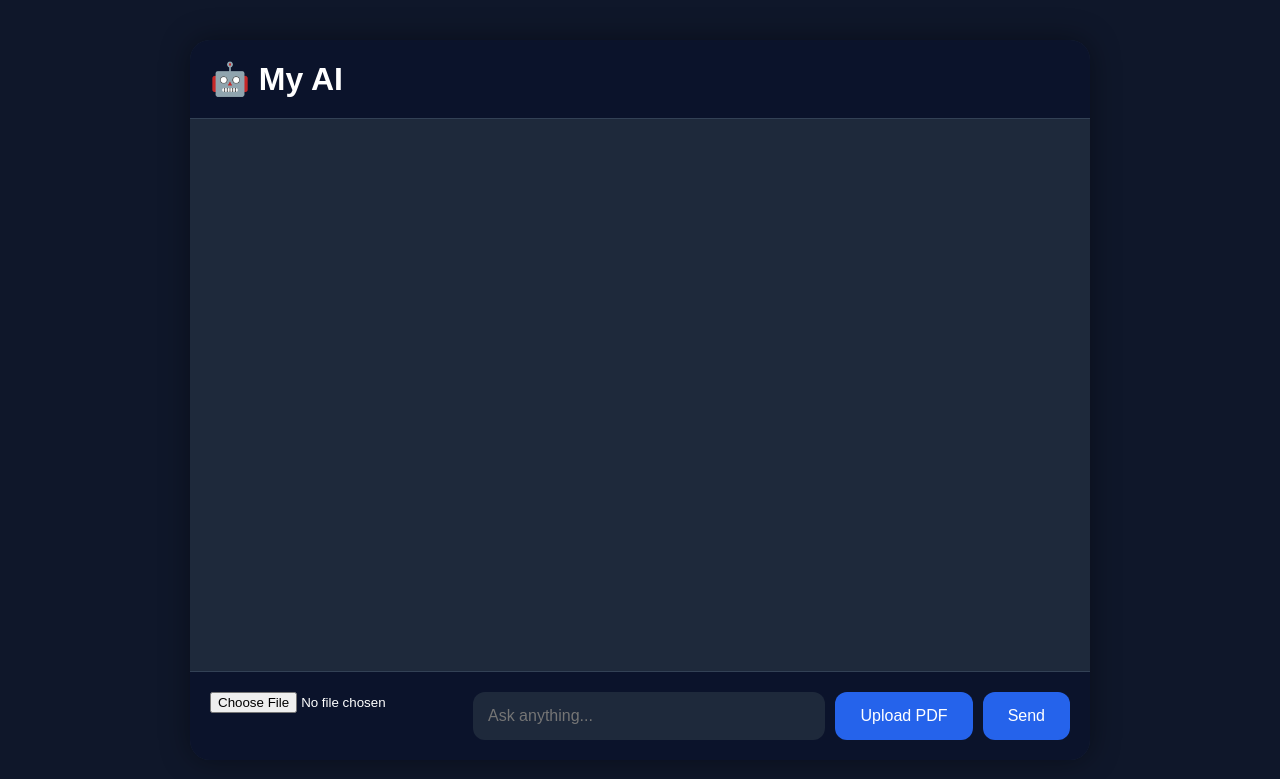
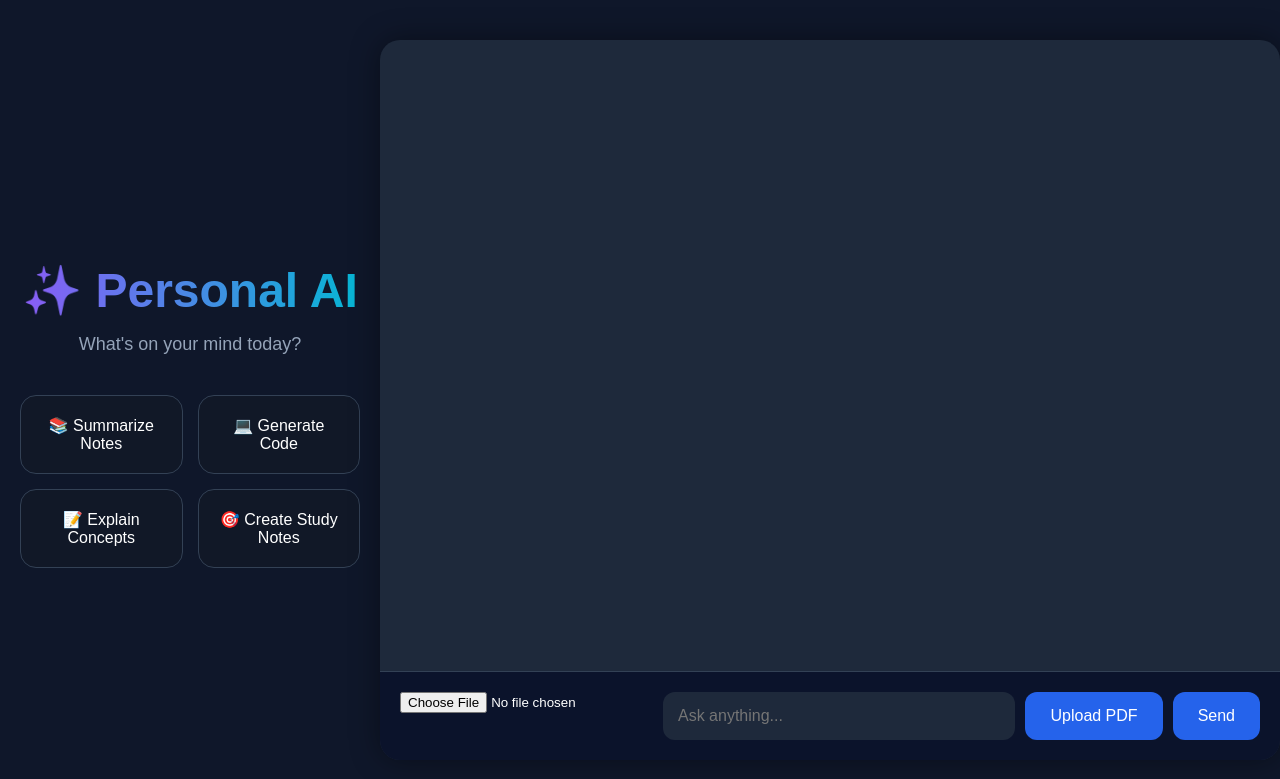
Before and after one commit to Addwit0106/AI-Chatbot, a Flask app: page / in a window 1280 px wide. Shown: the top 779 px of the page. Run offline with Flask 3, Linux system fonts and the light colour scheme.

Commit message:
js seperate

```diff
--- a/app.py
+++ b/app.py
@@ -8,8 +8,10 @@
 
 OLLAMA_URL = "http://localhost:11434/api/generate"
 
-# Chat Memory
+# Memory
 conversation_history = []
+pdf_text = ""
+pdf_chunks = []
 
 
 @app.route("/")
@@ -20,23 +22,40 @@
 @app.route("/chat", methods=["POST"])
 def chat():
 
+    global pdf_text
+    global pdf_chunks
+
     user_message = request.json["message"]
 
-    # Save user message
     conversation_history.append(
         f"User: {user_message}"
     )
 
-    # Keep last few messages
     recent_history = conversation_history[-4:]
+
+    # Find relevant PDF chunk
+    relevant_text = ""
+
+    for chunk in pdf_chunks:
+
+        if any(
+            word.lower() in chunk.lower()
+            for word in user_message.split()
+        ):
+            relevant_text = chunk[:1000]
+            break
 
     full_prompt = f"""
 You are a helpful AI assistant.
 
 Rules:
-- Keep answers short and clear
-- Be conversational
-- Avoid unrelated information
+- Answer greetings normally.
+- If the question is about the uploaded PDF, use the PDF content.
+- Keep answers short and clear.
+- Be conversational.
+
+Relevant PDF Content:
+{relevant_text}
 
 Conversation:
 {chr(10).join(recent_history)}
@@ -49,7 +68,7 @@
         "prompt": full_prompt,
         "stream": False,
         "options": {
-            "num_predict": 200
+            "num_predict": 150
         }
     }
 
@@ -68,11 +87,10 @@
             "No response from AI."
         )
 
-    except Exception:
+    except Exception as e:
 
-        ai_response = "AI is busy or not responding."
+        ai_response = f"Error: {str(e)}"
 
-    # Save AI response
     conversation_history.append(
         f"Assistant: {ai_response}"
     )
@@ -82,6 +100,9 @@
 
 @app.route("/upload-pdf", methods=["POST"])
 def upload_pdf():
+
+    global pdf_text
+    global pdf_chunks
 
     if "pdf" not in request.files:
         return "No PDF uploaded."
@@ -107,9 +128,20 @@
 
     reader = PdfReader(filepath)
 
-    total_pages = len(
-        reader.pages
-    )
+    total_pages = len(reader.pages)
+
+    pdf_text = ""
+    pdf_chunks = []
+
+    for page in reader.pages:
+
+        text = page.extract_text()
+
+        if text:
+
+            pdf_text += text + "\n"
+
+            pdf_chunks.append(text)
 
     return f"PDF uploaded successfully! Pages: {total_pages}"
 
--- a/static/style.css
+++ b/static/style.css
@@ -203,3 +203,72 @@
 
     border-radius: 10px;
 }
+
+
+#welcome-screen {
+
+    text-align: center;
+
+    padding: 60px 20px 30px 20px;
+}
+
+#welcome-screen h1 {
+
+    font-size: 48px;
+
+    margin-bottom: 15px;
+
+    background: linear-gradient(
+        90deg,
+        #8b5cf6,
+        #06b6d4
+    );
+
+    -webkit-background-clip: text;
+
+    -webkit-text-fill-color: transparent;
+}
+
+#welcome-screen p {
+
+    color: #94a3b8;
+
+    font-size: 18px;
+
+    margin-bottom: 40px;
+}
+
+.suggestions {
+
+    display: grid;
+
+    grid-template-columns: repeat(2, 1fr);
+
+    gap: 15px;
+
+    max-width: 700px;
+
+    margin: auto;
+}
+
+.suggestion-card {
+
+    background: #111827;
+
+    padding: 20px;
+
+    border-radius: 16px;
+
+    cursor: pointer;
+
+    transition: 0.3s;
+
+    border: 1px solid #334155;
+}
+
+.suggestion-card:hover {
+
+    transform: translateY(-5px);
+
+    border-color: #8b5cf6;
+}
--- a/templates/index.html
+++ b/templates/index.html
@@ -12,12 +12,46 @@
 
 <body>
 
+
+    <div id="welcome-screen">
+
+        <div class="welcome-content">
+
+            <h1>✨ Personal AI</h1>
+
+            <p>
+                What's on your mind today?
+            </p>
+
+            <div class="suggestions">
+
+                <div class="suggestion-card">
+                    📚 Summarize Notes
+                </div>
+
+                <div class="suggestion-card">
+                    💻 Generate Code
+                </div>
+
+                <div class="suggestion-card">
+                    📝 Explain Concepts
+                </div>
+
+                <div class="suggestion-card">
+                    🎯 Create Study Notes
+                </div>
+
+            </div>
+
+        </div>
+
+    </div>
+
+
+
     <div class="chat-container">
 
-        <h1>🤖 My AI</h1>
-
         <div id="chat-box"></div>
-
 
         <div class="input-area">
 
@@ -43,135 +77,9 @@
 
         </div>
 
-
     </div>
 
 
-<script>
-
-
-async function uploadPDF() {
-
-    let fileInput = document.getElementById("pdf-file");
-
-    if(fileInput.files.length === 0) {
-
-        alert("Please select a PDF first.");
-        return;
-
-    }
-
-    let formData = new FormData();
-
-    formData.append(
-        "pdf",
-        fileInput.files[0]
-    );
-
-    let response = await fetch(
-        "/upload-pdf",
-        {
-            method: "POST",
-            body: formData
-        }
-    );
-
-    let result = await response.text();
-
-    alert(result);
-}
-
-
-async function sendMessage() {
-
-    let input = document.getElementById("user-input");
-
-    let message = input.value;
-
-    if(message.trim() === "") return;
-
-    let chatBox = document.getElementById("chat-box");
-
-
-    let userDiv = document.createElement("div");
-
-    userDiv.className = "user-message";
-
-    userDiv.textContent = message;
-
-    chatBox.appendChild(userDiv);
-
-    input.value = "";
-
-
-    let aiDiv = document.createElement("div");
-
-    aiDiv.className = "ai-message";
-
-    let dots = 0;
-
-let loading = setInterval(() => {
-
-    dots++;
-
-    if(dots > 3) dots = 1;
-
-    aiDiv.textContent = "Thinking" + ".".repeat(dots);
-
-}, 500);
-
-    chatBox.appendChild(aiDiv);
-
-    chatBox.scrollTop = chatBox.scrollHeight;
-
-    try {
-
-        let response = await fetch("/chat", {
-
-            method: "POST",
-
-            headers: {
-                "Content-Type": "application/json"
-            },
-
-            body: JSON.stringify({
-                message: message
-            })
-
-        });
-
-       let data = await response.text();
-
-clearInterval(loading);
-
-aiDiv.textContent = data;
-
-    }
-
-    catch(error) {
-
-    clearInterval(loading);
-
-    aiDiv.textContent = "Error connecting to AI.";
-
-}
-    chatBox.scrollTop = chatBox.scrollHeight;
-}
-
-
-
-document.getElementById("user-input")
-.addEventListener("keypress", function(event) {
-
-    if(event.key === "Enter") {
-
-        sendMessage();
-
-    }
-
-});
-
-</script>
-
+<script src="{{ url_for('static', filename='script.js') }}"></script>
 </body>
 </html>
```
Also changed, not shown: static/script.js (added, +123 -0 lines), 1 other file. Lines whose indentation alone changed are shown as unchanged.
